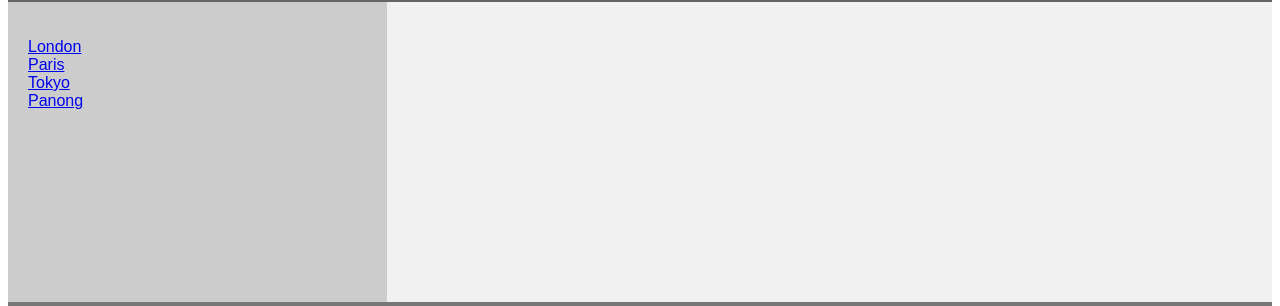
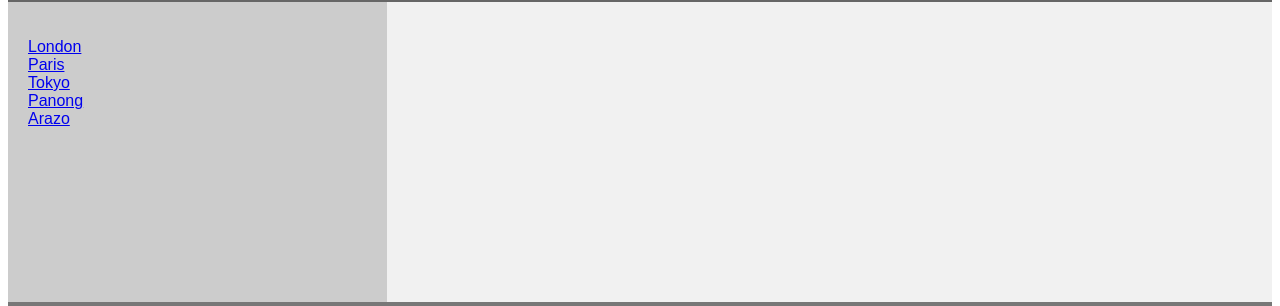
Before and after one commit to JeremiahSimo/BAM285, a PHP site: page /home_page.php in a window 1280 px wide. Shown: the part 342-648 px from the top of the page. Run offline with PHP 8.4, Linux system fonts and the light colour scheme.

Commit message:
This is my Info

```diff
--- a/home_page.php
+++ b/home_page.php
@@ -88,6 +88,7 @@ footer {
       <li><a href="home_page.php?page=paris">Paris</a></li>
       <li><a href="home_page.php?page=tokyo">Tokyo</a></li>
       <li><a href="home_page.php?page=panong">Panong</a></li>
+      <li><a href="home_page.php?page=Arazo">Arazo</a></li>
     </ul>
   </nav>
 
@@ -114,6 +115,10 @@ footer {
                           include 'modules/panong2.php';
                           break;
 
+                          case 'Arazo':
+                            include 'modules/Arazo.php';
+                            break;
+
 
             }
 
```
